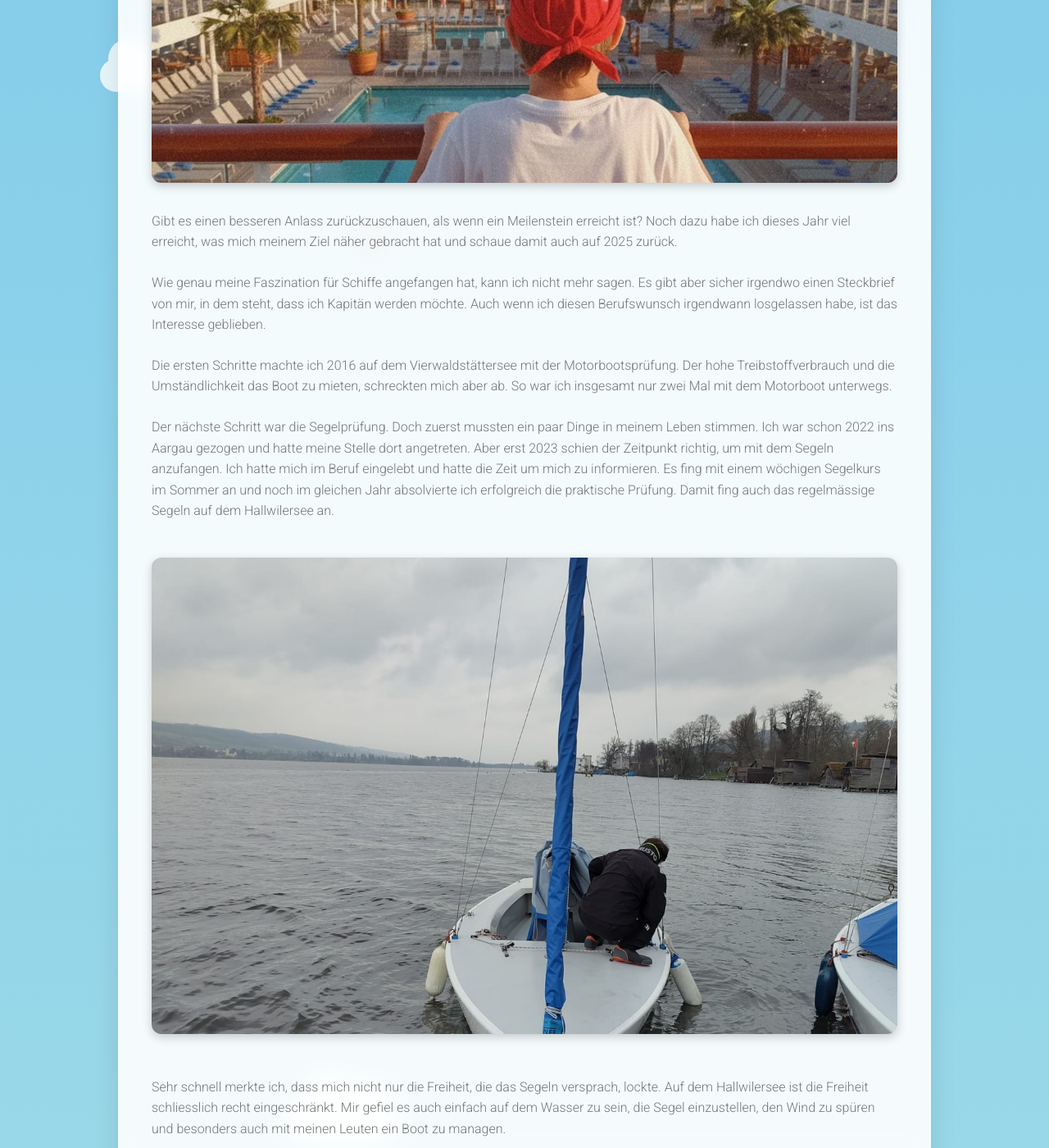
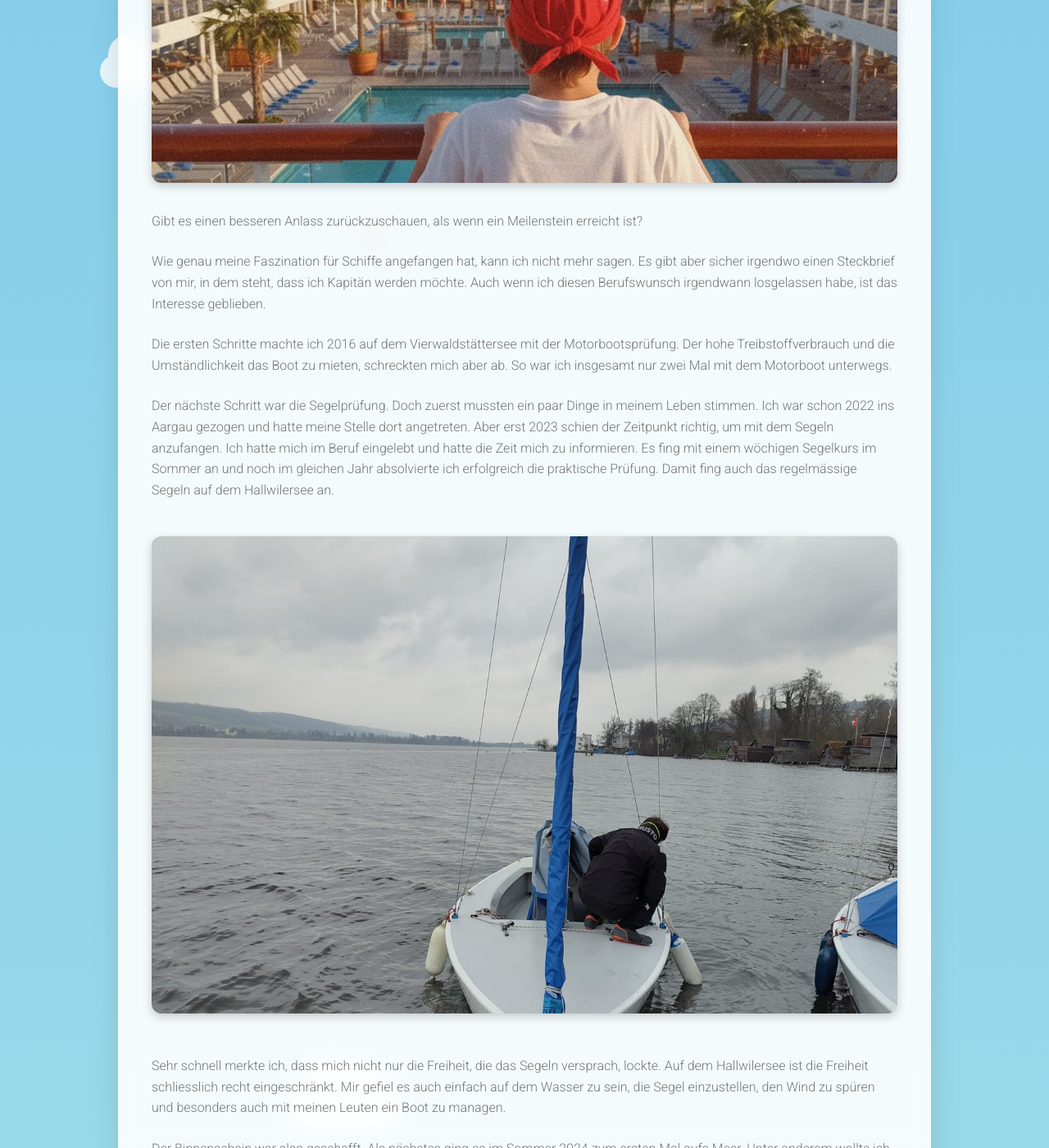
Before and after one commit to relyant/relyant.github.io, a Jekyll site: the page built from _posts/2025-12-15-thewayhere.md, in a window 1280 px wide and 1400 px high, scrolled down 563 px. Shown: the whole window at 82% size. Built offline with Jekyll 4.4.1, drawn with Linux system fonts in a browser that asks for light colours; some of the changed text lies outside the part shown; grey boxes are pictures that could not be loaded.

Commit message:
Update 2025-12-15-thewayhere.md

```diff
--- a/_posts/2025-12-15-thewayhere.md
+++ b/_posts/2025-12-15-thewayhere.md
@@ -4,13 +4,13 @@
 date: 2025-12-15
 image: "/assets/images/2025-12-15-kreuzfahrt.webp"
 ---
-Gibt es einen besseren Anlass zurückzuschauen, als wenn ein Meilenstein erreicht ist? Noch dazu habe ich dieses Jahr viel erreicht, was mich meinem Ziel näher gebracht hat und schaue damit auch auf 2025 zurück.
+Gibt es einen besseren Anlass zurückzuschauen, als wenn ein Meilenstein erreicht ist?
 
 Wie genau meine Faszination für Schiffe angefangen hat, kann ich nicht mehr sagen. Es gibt aber sicher irgendwo einen Steckbrief von mir, in dem steht, dass ich Kapitän werden möchte. Auch wenn ich diesen Berufswunsch irgendwann losgelassen habe, ist das Interesse geblieben.
 
 Die ersten Schritte machte ich 2016 auf dem Vierwaldstättersee mit der Motorbootsprüfung. Der hohe Treibstoffverbrauch und die Umständlichkeit das Boot zu mieten, schreckten mich aber ab. So war ich insgesamt nur zwei Mal mit dem Motorboot unterwegs.
 
-Der nächste Schritt war die Segelprüfung. Doch zuerst mussten ein paar Dinge in meinem Leben stimmen. Ich war schon 2022 ins Aargau gezogen und hatte meine Stelle dort angetreten. Aber erst 2023 schien der Zeitpunkt richtig, um mit dem Segeln anzufangen. Ich hatte mich im Beruf eingelebt und hatte die Zeit um mich zu informieren. Es fing mit einem wöchigen Segelkurs im Sommer an und noch im gleichen Jahr absolvierte ich erfolgreich die praktische Prüfung. Damit fing auch das regelmässige Segeln auf dem Hallwilersee an.
+Der nächste Schritt war die Segelprüfung. Doch zuerst mussten ein paar Dinge in meinem Leben stimmen. Ich war schon 2022 ins Aargau gezogen und hatte meine Stelle dort angetreten. Aber erst 2023 schien der Zeitpunkt richtig, um mit dem Segeln anzufangen. Ich hatte mich im Beruf eingelebt und hatte die Zeit mich zu informieren. Es fing mit einem wöchigen Segelkurs im Sommer an und noch im gleichen Jahr absolvierte ich erfolgreich die praktische Prüfung. Damit fing auch das regelmässige Segeln auf dem Hallwilersee an.
 
 ![Hallwilersee](/assets/images/2025-12-15-hallwilersee_01.jpg)
 
@@ -18,11 +18,11 @@
 
 Der Binnenschein war also geschafft. Als nächstes ging es im Sommer 2024 zum ersten Mal aufs Meer. Unter anderem wollte ich herausfinden, ob mir das überhaupt zusagte. Trotz der Seekrankheit, die mich wohl am Anfang jedes Törns begleiten wird, war es eine grossartige Reise. Von Olbia in Sardinien ging es bis nach Milazzo in Sizilien mit Zwischenstopps auf Filicudi und Stromboli. Die ersten 440 Seemeilen waren geschafft.
 
-Die Theorieprüfung für den Hochseeschein wirkte fast einschüchternd. Besonders im Selbststudium. Irgendwie schaffte ich es aber trotz mangelnder Selbstdisziplin die Prüfung zu bestehen. Noch am Abend vor der Prüfung bemerkte ich, dass ich eine Gezeitenaufgabe nur per Zufall richtig gelöst hatte und dass mein Vorgehen eigentlich falsch gewesen war.
+Die Theorieprüfung für den Hochseeschein wirkte einschüchternd, besonders im Selbststudium. Irgendwie schaffte ich es aber trotz mangelnder Selbstdisziplin die Prüfung zu bestehen. Noch am Abend vor der Prüfung bemerkte ich, dass ich eine Gezeitenaufgabe nur per Zufall richtig gelöst hatte und dass mein Vorgehen eigentlich falsch gewesen war.
 
 So stand schliesslich 2025 vor der Tür.
 
-Noch Anfangs Jahr, im Winter, stand ein Karibik-Törn von Sint Maarten nach Martinique an, der sehr viele neue Erfahrungen, tolle Leute und auch spannenderes Wetter als der Sardinien-Törn brachte.
+Noch im Winter stand ein Karibik-Törn von Sint Maarten nach Martinique an, der sehr viele neue Erfahrungen, tolle Leute und auch spannenderes Wetter als der Sardinien-Törn brachte.
 
 ![Am Steuer mit Tee](/assets/images/2025-12-15-tee.jpg)
 
```
